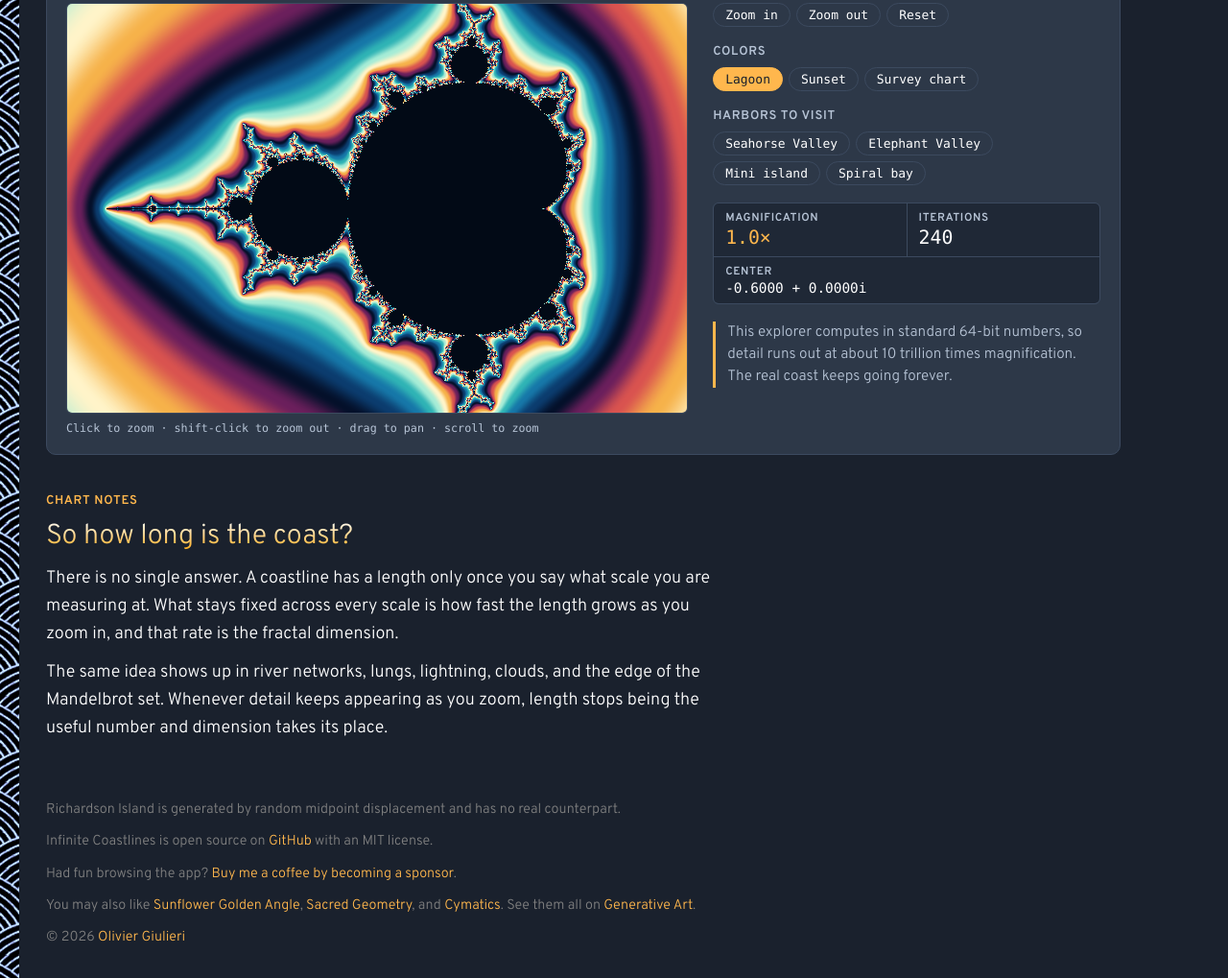
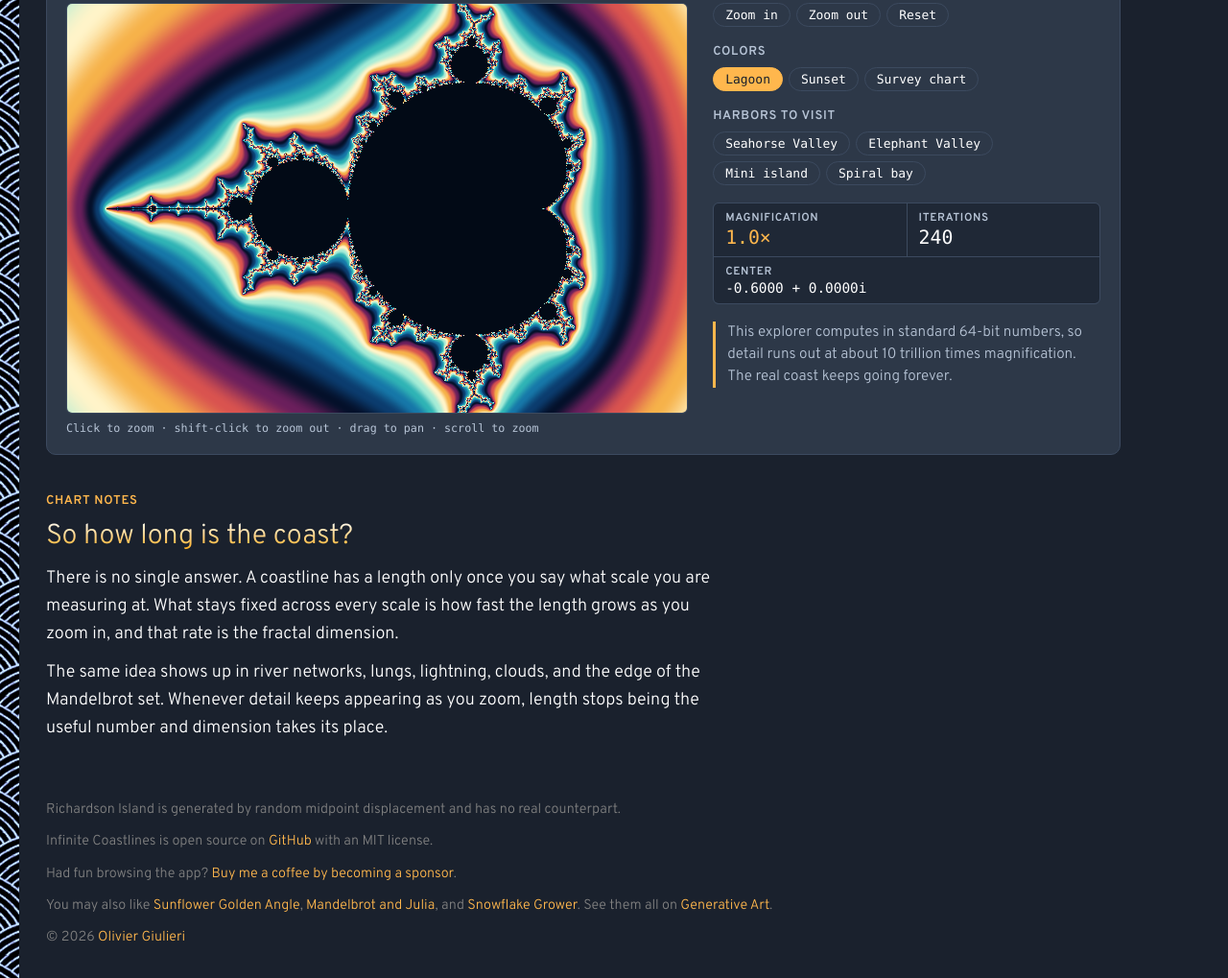
Before and after one commit to evoluteur/infinite-coastlines, a website: page index.html in a window 1280 px wide. Shown: the part 4135-5154 px from the top of the page at 96% size. Drawn offline with Linux system fonts and the light colour scheme; a web font is replaced by a local one.

Commit message:
docs: text edits

```diff
--- a/index.html
+++ b/index.html
@@ -255,10 +255,10 @@
           <a href="https://evoluteur.github.io/sunflower-golden-angle/"
             >Sunflower Golden Angle</a
           >,
-          <a href="https://evoluteur.github.io/sacred-geometry/"
-            >Sacred Geometry</a
+          <a href="https://evoluteur.github.io/mandelbrot-julia/"
+            >Mandelbrot and Julia</a
           >, and
-          <a href="https://evoluteur.github.io/cymatics/">Cymatics</a>.
+          <a href="https://evoluteur.github.io/snowflake-grower/">Snowflake Grower</a>.
           See them all on
           <a href="https://evoluteur.github.io/generative-art.html">Generative Art</a>.
         </p>
```
Also changed, not shown: README.md.
